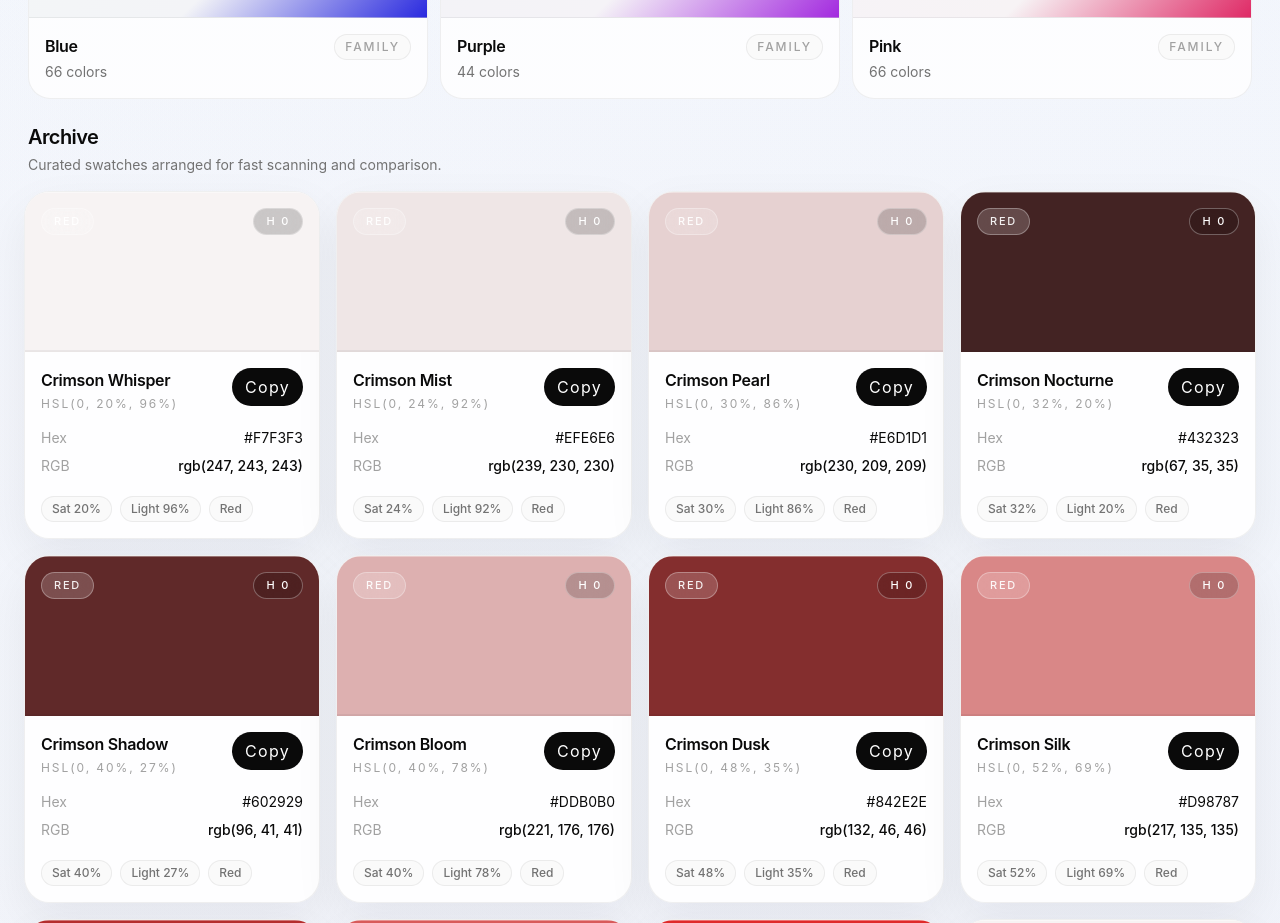
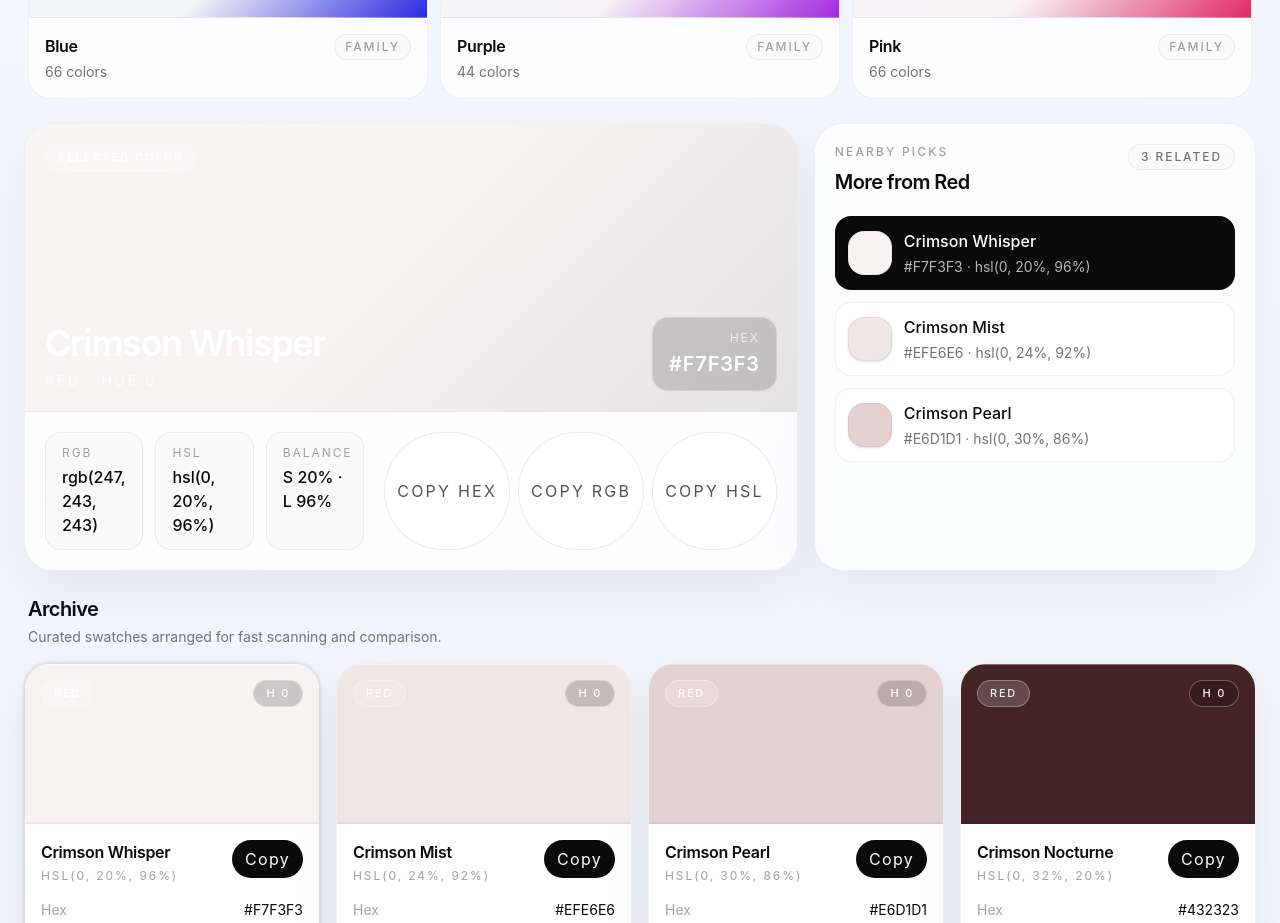
Before and after one commit to JasonYeYuhe/ColorArchive, a Next.js app: page / in a window 1280 px wide. Shown: the part 1280-2203 px from the top of the page. Built offline with nearby package versions, Linux system fonts and the light colour scheme.

Commit message:
Add selected color detail panel and social preview

```diff
--- a/src/components/color-archive-page.tsx
+++ b/src/components/color-archive-page.tsx
@@ -1,10 +1,11 @@
 "use client";
 
-import { useMemo, useState } from "react";
+import { useEffect, useMemo, useState } from "react";
 import { ColorGrid } from "@/src/components/color-grid";
 import { FamilyOverview } from "@/src/components/family-overview";
 import { FilterToolbar } from "@/src/components/filter-toolbar";
 import { HeroSection } from "@/src/components/hero-section";
+import { SelectedColorPanel } from "@/src/components/selected-color-panel";
 import { COLOR_FAMILIES, filterColors, sortColors } from "@/src/lib/color-utils";
 import type { ColorFamily, ColorRecord, SortOption } from "@/src/types/color";
 
@@ -16,6 +17,7 @@ export function ColorArchivePage({ colors }: ColorArchivePageProps) {
   const [searchQuery, setSearchQuery] = useState("");
   const [sortBy, setSortBy] = useState<SortOption>("hue");
   const [activeFamily, setActiveFamily] = useState<ColorFamily | "All">("All");
+  const [selectedColorId, setSelectedColorId] = useState<string | null>(colors[0]?.id ?? null);
 
   const searchResults = useMemo(() => filterColors(colors, searchQuery, "All"), [colors, searchQuery]);
 
@@ -38,6 +40,42 @@ export function ColorArchivePage({ colors }: ColorArchivePageProps) {
 
     return sortColors(filtered, sortBy);
   }, [activeFamily, searchResults, sortBy]);
+
+  useEffect(() => {
+    if (visibleColors.length === 0) {
+      setSelectedColorId(null);
+      return;
+    }
+
+    const hasSelectedColor = visibleColors.some((color) => color.id === selectedColorId);
+
+    if (!hasSelectedColor) {
+      setSelectedColorId(visibleColors[0].id);
+    }
+  }, [selectedColorId, visibleColors]);
+
+  const selectedColor = useMemo(
+    () => visibleColors.find((color) => color.id === selectedColorId) ?? visibleColors[0] ?? null,
+    [selectedColorId, visibleColors],
+  );
+
+  const nearbyColors = useMemo(() => {
+    if (!selectedColor) {
+      return [];
+    }
+
+    const related = sortColors(
+      searchResults.filter((color) => color.family === selectedColor.family),
+      "hue",
+    );
+    const selectedIndex = related.findIndex((color) => color.id === selectedColor.id);
+
+    if (selectedIndex === -1) {
+      return related.slice(0, 4);
+    }
+
+    return related.slice(Math.max(0, selectedIndex - 1), selectedIndex + 3);
+  }, [searchResults, selectedColor]);
 
   const handleReset = () => {
     setSearchQuery("");
@@ -74,7 +112,17 @@ export function ColorArchivePage({ colors }: ColorArchivePageProps) {
           onFamilySelect={setActiveFamily}
         />
 
-        <ColorGrid colors={visibleColors} />
+        <SelectedColorPanel
+          color={selectedColor}
+          nearbyColors={nearbyColors}
+          onSelectColor={setSelectedColorId}
+        />
+
+        <ColorGrid
+          colors={visibleColors}
+          selectedColorId={selectedColorId}
+          onSelectColor={setSelectedColorId}
+        />
 
         <footer className="px-1 pb-4">
           <div className="flex flex-col gap-3 rounded-[1.75rem] border border-black/6 bg-white/66 px-5 py-5 text-sm text-neutral-500 shadow-[0_18px_48px_rgba(15,23,42,0.04)] sm:flex-row sm:items-center sm:justify-between sm:px-6">
--- a/src/components/color-card.tsx
+++ b/src/components/color-card.tsx
@@ -5,9 +5,11 @@ import type { ColorRecord } from "@/src/types/color";
 
 interface ColorCardProps {
   color: ColorRecord;
+  isSelected?: boolean;
+  onSelect?: (colorId: string) => void;
 }
 
-export function ColorCard({ color }: ColorCardProps) {
+export function ColorCard({ color, isSelected = false, onSelect }: ColorCardProps) {
   const [copied, setCopied] = useState(false);
 
   useEffect(() => {
@@ -28,8 +30,27 @@ export function ColorCard({ color }: ColorCardProps) {
     }
   };
 
+  const handleSelect = () => {
+    onSelect?.(color.id);
+  };
+
   return (
-    <article className="group overflow-hidden rounded-[1.6rem] border border-black/6 bg-white/90 shadow-[0_18px_48px_rgba(15,23,42,0.06)] transition duration-300 hover:-translate-y-1 hover:shadow-[0_24px_64px_rgba(15,23,42,0.11)]">
+    <article
+      role="button"
+      tabIndex={0}
+      onClick={handleSelect}
+      onKeyDown={(event) => {
+        if (event.key === "Enter" || event.key === " ") {
+          event.preventDefault();
+          handleSelect();
+        }
+      }}
+      className={`group overflow-hidden rounded-[1.6rem] border bg-white/90 shadow-[0_18px_48px_rgba(15,23,42,0.06)] transition duration-300 hover:-translate-y-1 hover:shadow-[0_24px_64px_rgba(15,23,42,0.11)] focus:outline-none focus:ring-4 focus:ring-neutral-900/10 ${
+        isSelected ? "border-neutral-950/14 ring-2 ring-neutral-900/6" : "border-black/6"
+      }`}
+      aria-label={`Select ${color.name}`}
+      aria-pressed={isSelected}
+    >
       <div className="relative">
         <div
           className="swatch-shadow h-36 w-full border-b border-black/6 sm:h-40"
@@ -59,7 +80,10 @@ export function ColorCard({ color }: ColorCardProps) {
 
           <button
             type="button"
-            onClick={handleCopy}
+            onClick={(event) => {
+              event.stopPropagation();
+              void handleCopy();
+            }}
             className="rounded-full border border-black/8 bg-neutral-950 px-3 py-1.5 text-xs font-medium tracking-[0.08em] text-white transition hover:bg-neutral-800 focus:outline-none focus:ring-4 focus:ring-neutral-900/10"
             aria-label={`Copy ${color.hex} to clipboard`}
           >
@@ -73,7 +97,10 @@ export function ColorCard({ color }: ColorCardProps) {
             <dd>
               <button
                 type="button"
-                onClick={handleCopy}
+                onClick={(event) => {
+                  event.stopPropagation();
+                  void handleCopy();
+                }}
                 className="font-medium text-neutral-950 transition hover:text-neutral-600 focus:outline-none"
                 aria-label={`Copy hex value ${color.hex}`}
               >
--- a/src/components/color-grid.tsx
+++ b/src/components/color-grid.tsx
@@ -3,9 +3,11 @@ import type { ColorRecord } from "@/src/types/color";
 
 interface ColorGridProps {
   colors: readonly ColorRecord[];
+  selectedColorId?: string | null;
+  onSelectColor?: (colorId: string) => void;
 }
 
-export function ColorGrid({ colors }: ColorGridProps) {
+export function ColorGrid({ colors, selectedColorId, onSelectColor }: ColorGridProps) {
   if (colors.length === 0) {
     return (
       <section className="glass-panel rounded-[1.75rem] px-6 py-12 text-center">
@@ -30,7 +32,12 @@ export function ColorGrid({ colors }: ColorGridProps) {
 
       <div className="grid grid-cols-1 gap-4 sm:grid-cols-2 lg:grid-cols-3 xl:grid-cols-4 2xl:grid-cols-5">
         {colors.map((color) => (
-          <ColorCard key={color.id} color={color} />
+          <ColorCard
+            key={color.id}
+            color={color}
+            isSelected={selectedColorId === color.id}
+            onSelect={onSelectColor}
+          />
         ))}
       </div>
     </section>
--- /dev/null
+++ b/src/components/selected-color-panel.tsx
@@ -0,0 +1,162 @@
+"use client";
+
+import { useEffect, useState } from "react";
+import type { ColorRecord } from "@/src/types/color";
+
+interface SelectedColorPanelProps {
+  color: ColorRecord | null;
+  nearbyColors: readonly ColorRecord[];
+  onSelectColor: (colorId: string) => void;
+}
+
+interface CopyActionProps {
+  label: string;
+  value: string;
+}
+
+function CopyAction({ label, value }: CopyActionProps) {
+  const [copied, setCopied] = useState(false);
+
+  useEffect(() => {
+    if (!copied) {
+      return undefined;
+    }
+
+    const timeoutId = window.setTimeout(() => setCopied(false), 1400);
+    return () => window.clearTimeout(timeoutId);
+  }, [copied]);
+
+  const handleCopy = async () => {
+    try {
+      await navigator.clipboard.writeText(value);
+      setCopied(true);
+    } catch {
+      setCopied(false);
+    }
+  };
+
+  return (
+    <button
+      type="button"
+      onClick={handleCopy}
+      className="rounded-full border border-black/8 bg-white px-3 py-1.5 text-xs font-medium uppercase tracking-[0.14em] text-neutral-600 transition hover:bg-neutral-950 hover:text-white"
+    >
+      {copied ? `${label} copied` : `Copy ${label}`}
+    </button>
+  );
+}
+
+export function SelectedColorPanel({
+  color,
+  nearbyColors,
+  onSelectColor,
+}: SelectedColorPanelProps) {
+  if (!color) {
+    return null;
+  }
+
+  return (
+    <section className="grid gap-4 lg:grid-cols-[minmax(0,1.4fr)_minmax(22rem,0.8fr)]">
+      <div className="overflow-hidden rounded-[1.8rem] border border-black/6 bg-white/82 shadow-[0_20px_56px_rgba(15,23,42,0.06)]">
+        <div
+          className="relative h-64 border-b border-black/6 sm:h-72"
+          style={{ backgroundColor: color.hex }}
+          aria-hidden="true"
+        >
+          <div className="absolute inset-0 bg-[linear-gradient(135deg,rgba(255,255,255,0.14),transparent_45%,rgba(17,24,39,0.08))]" />
+          <div className="absolute left-5 top-5 rounded-full border border-white/30 bg-white/18 px-3 py-1 text-[11px] font-medium uppercase tracking-[0.18em] text-white/92 backdrop-blur-md">
+            Selected color
+          </div>
+          <div className="absolute bottom-5 left-5 right-5 flex flex-wrap items-end justify-between gap-4">
+            <div>
+              <div className="text-3xl font-semibold tracking-[-0.04em] text-white sm:text-4xl">
+                {color.name}
+              </div>
+              <div className="mt-2 text-sm uppercase tracking-[0.2em] text-white/75">
+                {color.family} · Hue {color.hue}
+              </div>
+            </div>
+            <div className="rounded-2xl border border-white/24 bg-black/16 px-4 py-3 text-right text-white backdrop-blur-md">
+              <div className="text-xs uppercase tracking-[0.16em] text-white/70">Hex</div>
+              <div className="mt-1 text-xl font-semibold tracking-[0.04em]">{color.hex}</div>
+            </div>
+          </div>
+        </div>
+
+        <div className="grid gap-5 p-5 lg:grid-cols-[minmax(0,1fr)_auto]">
+          <div className="grid gap-3 sm:grid-cols-3">
+            <div className="rounded-2xl border border-black/6 bg-neutral-50 px-4 py-3">
+              <div className="text-xs uppercase tracking-[0.16em] text-neutral-400">RGB</div>
+              <div className="mt-1 font-medium text-neutral-950">{color.rgb}</div>
+            </div>
+            <div className="rounded-2xl border border-black/6 bg-neutral-50 px-4 py-3">
+              <div className="text-xs uppercase tracking-[0.16em] text-neutral-400">HSL</div>
+              <div className="mt-1 font-medium text-neutral-950">{color.hsl}</div>
+            </div>
+            <div className="rounded-2xl border border-black/6 bg-neutral-50 px-4 py-3">
+              <div className="text-xs uppercase tracking-[0.16em] text-neutral-400">Balance</div>
+              <div className="mt-1 font-medium text-neutral-950">
+                S {color.saturation}% · L {color.lightness}%
+              </div>
+            </div>
+          </div>
+
+          <div className="flex flex-wrap gap-2 lg:justify-end">
+            <CopyAction label="hex" value={color.hex} />
+            <CopyAction label="rgb" value={color.rgb} />
+            <CopyAction label="hsl" value={color.hsl} />
+          </div>
+        </div>
+      </div>
+
+      <aside className="rounded-[1.8rem] border border-black/6 bg-white/78 p-5 shadow-[0_20px_56px_rgba(15,23,42,0.05)]">
+        <div className="flex items-start justify-between gap-4">
+          <div>
+            <div className="text-xs font-medium uppercase tracking-[0.18em] text-neutral-400">
+              Nearby picks
+            </div>
+            <h3 className="mt-2 text-xl font-semibold tracking-[-0.03em] text-neutral-950">
+              More from {color.family}
+            </h3>
+          </div>
+          <div className="rounded-full border border-black/6 bg-neutral-50 px-3 py-1 text-xs font-medium uppercase tracking-[0.16em] text-neutral-500">
+            {nearbyColors.length} related
+          </div>
+        </div>
+
+        <div className="mt-5 space-y-3">
+          {nearbyColors.map((nearbyColor) => {
+            const isCurrent = nearbyColor.id === color.id;
+
+            return (
+              <button
+                key={nearbyColor.id}
+                type="button"
+                onClick={() => onSelectColor(nearbyColor.id)}
+                className={`flex w-full items-center gap-3 rounded-2xl border px-3 py-3 text-left transition ${
+                  isCurrent
+                    ? "border-neutral-950/12 bg-neutral-950 text-white"
+                    : "border-black/6 bg-white hover:bg-neutral-50"
+                }`}
+              >
+                <span
+                  className="h-11 w-11 rounded-2xl border border-black/6 shadow-sm"
+                  style={{ backgroundColor: nearbyColor.hex }}
+                  aria-hidden="true"
+                />
+                <span className="min-w-0 flex-1">
+                  <span className={`block truncate font-medium ${isCurrent ? "text-white" : "text-neutral-950"}`}>
+                    {nearbyColor.name}
+                  </span>
+                  <span className={`mt-1 block text-sm ${isCurrent ? "text-white/70" : "text-neutral-500"}`}>
+                    {nearbyColor.hex} · {nearbyColor.hsl}
+                  </span>
+                </span>
+              </button>
+            );
+          })}
+        </div>
+      </aside>
+    </section>
+  );
+}
```
Also changed, not shown: app/layout.tsx (+9 -0 lines), public/og-image.svg (added).
